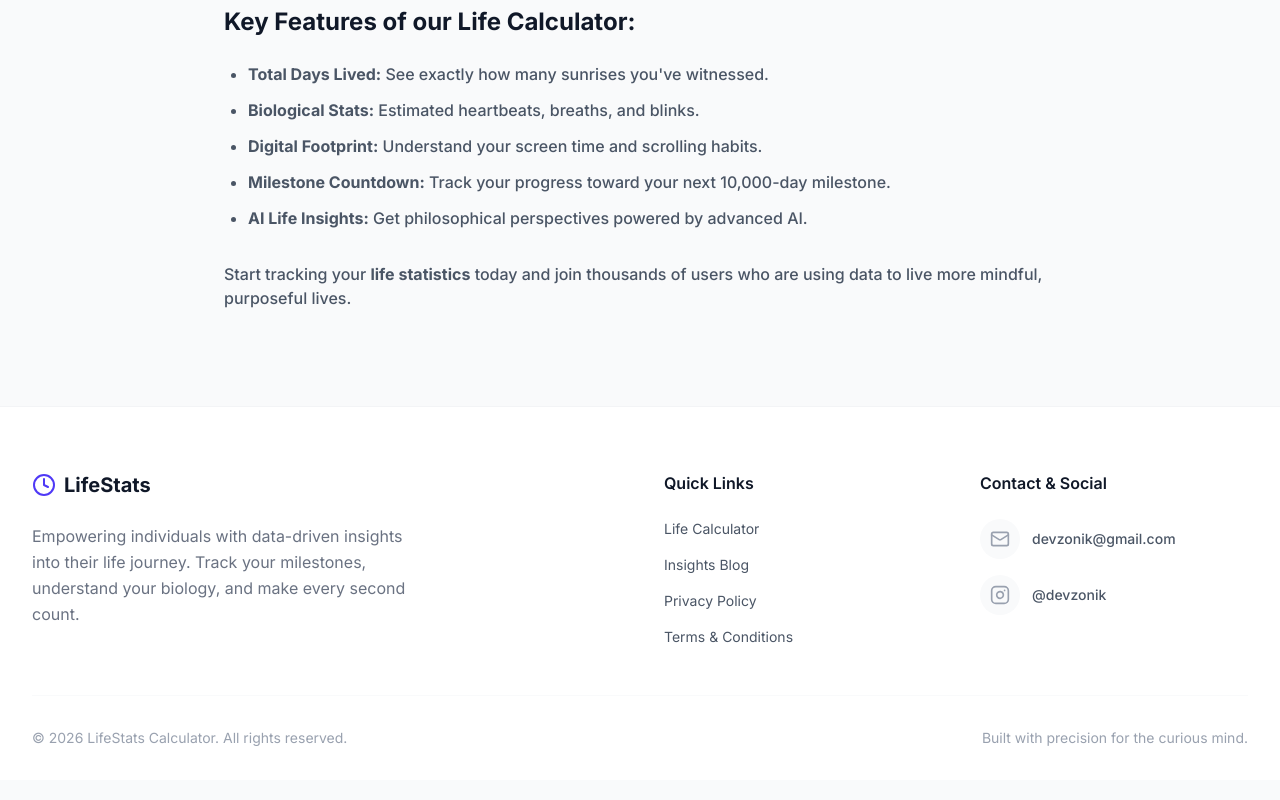
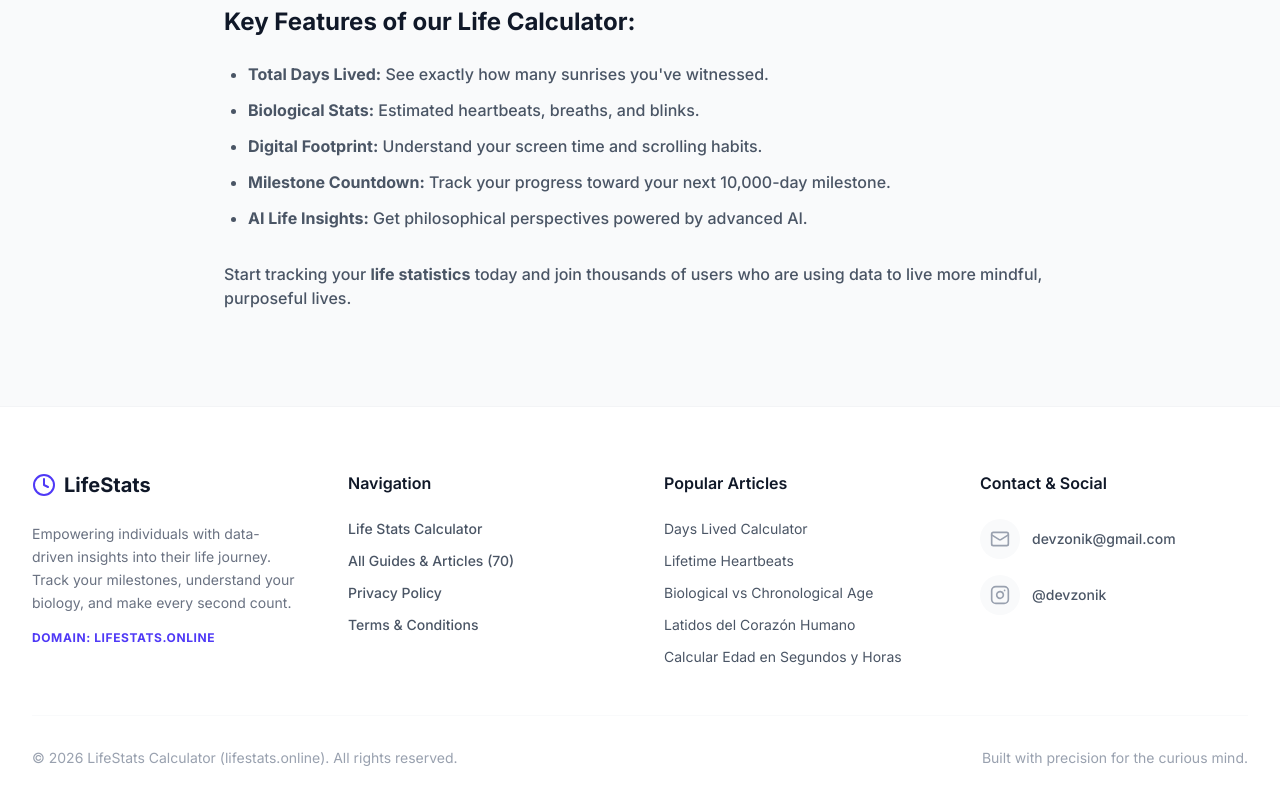
Before and after one commit to Devzonik/Life-Stats-Calculators-, a React (Vite) app: page / in a window 1280 px wide. Shown: the part 4174-4974 px from the top of the page. Built offline with nearby package versions, Linux system fonts and the light colour scheme.

Commit message:
style: update footer UI and refresh sitemap
Refactor footer layout to include site domain and improve link navigation. Update sitemap metadata and priorities to reflect current content structure.

```diff
--- a/src/App.tsx
+++ b/src/App.tsx
@@ -336,23 +336,36 @@ const Footer = () => (
   <footer className="bg-white border-t border-gray-100 pt-16 pb-8">
     <div className="max-w-7xl mx-auto px-4 sm:px-6 lg:px-8">
       <div className="grid grid-cols-1 md:grid-cols-4 gap-12 mb-12">
-        <div className="col-span-1 md:col-span-2">
+        <div className="col-span-1 md:col-span-1">
           <div className="flex items-center space-x-2 mb-6">
             <Clock className="text-indigo-600 w-6 h-6" />
             <span className="text-xl font-bold">LifeStats</span>
           </div>
-          <p className="text-gray-500 max-w-sm leading-relaxed">
+          <p className="text-gray-500 text-sm leading-relaxed mb-4">
             Empowering individuals with data-driven insights into their life journey.
             Track your milestones, understand your biology, and make every second count.
           </p>
-        </div>
-        <div>
-          <h4 className="font-semibold text-gray-900 mb-6">Quick Links</h4>
-          <ul className="space-y-4 text-gray-600 text-sm">
-            <li><Link to="/" className="hover:text-indigo-600 transition-colors">Life Calculator</Link></li>
-            <li><Link to="/blog" className="hover:text-indigo-600 transition-colors">Insights Blog</Link></li>
-            <li><Link to="/privacy" className="hover:text-indigo-600 transition-colors">Privacy Policy</Link></li>
-            <li><Link to="/terms" className="hover:text-indigo-600 transition-colors">Terms & Conditions</Link></li>
+          <p className="text-xs text-indigo-600 font-bold uppercase tracking-wider">
+            Domain: lifestats.online
+          </p>
+        </div>
+        <div>
+          <h4 className="font-semibold text-gray-900 mb-6">Navigation</h4>
+          <ul className="space-y-3 text-gray-600 text-sm">
+            <li><Link to="/" className="hover:text-indigo-600 transition-colors font-medium">Life Stats Calculator</Link></li>
+            <li><Link to="/blog" className="hover:text-indigo-600 transition-colors font-medium">All Guides & Articles (70)</Link></li>
+            <li><Link to="/privacy" className="hover:text-indigo-600 transition-colors font-medium">Privacy Policy</Link></li>
+            <li><Link to="/terms" className="hover:text-indigo-600 transition-colors font-medium">Terms & Conditions</Link></li>
+          </ul>
+        </div>
+        <div>
+          <h4 className="font-semibold text-gray-900 mb-6">Popular Articles</h4>
+          <ul className="space-y-3 text-gray-600 text-sm">
+            <li><Link to="/blog/how-many-days-have-i-lived-life-stats-calculator" className="hover:text-indigo-600 transition-colors">Days Lived Calculator</Link></li>
+            <li><Link to="/blog/heartbeats-lifetime-life-stat" className="hover:text-indigo-600 transition-colors">Lifetime Heartbeats</Link></li>
+            <li><Link to="/blog/biological-vs-chronological-age-life-calculator" className="hover:text-indigo-600 transition-colors">Biological vs Chronological Age</Link></li>
+            <li><Link to="/blog/cuantos-latidos-da-el-corazon-en-una-vida-humana" className="hover:text-indigo-600 transition-colors">Latidos del Corazón Humano</Link></li>
+            <li><Link to="/blog/calcular-edad-en-segundos-minutos-horas-tiempo-vida" className="hover:text-indigo-600 transition-colors">Calcular Edad en Segundos y Horas</Link></li>
           </ul>
         </div>
         <div>
@@ -382,7 +395,7 @@ const Footer = () => (
         </div>
       </div>
       <div className="border-t border-gray-50 pt-8 flex flex-col md:flex-row justify-between items-center text-sm text-gray-400">
-        <p>© 2026 LifeStats Calculator. All rights reserved.</p>
+        <p>© 2026 LifeStats Calculator (lifestats.online). All rights reserved.</p>
         <p className="mt-4 md:mt-0">Built with precision for the curious mind.</p>
       </div>
     </div>
@@ -3241,6 +3254,13 @@ const BlogPostPage = () => {
   const { slug } = useParams();
   const post = BLOG_POSTS.find(p => p.slug === slug);
 
+  const relatedPosts = useMemo(() => {
+    if (!post) return [];
+    return BLOG_POSTS
+      .filter(p => p.slug !== post.slug)
+      .slice(0, 3);
+  }, [post?.slug]);
+
   useEffect(() => {
     if (post) {
       document.title = `${post.title} | Life Stats Calculator`;
@@ -3260,33 +3280,68 @@ const BlogPostPage = () => {
       }
       metaKeywords.setAttribute('content', post.keywords.join(', '));
 
-      // Add JSON-LD BlogPosting schema
+      // Add JSON-LD BlogPosting & BreadcrumbList schema
       const script = document.createElement('script');
       script.type = 'application/ld+json';
       script.id = 'blog-json-ld';
+      const canonicalArticleUrl = `https://lifestats.online/blog/${post.slug}`;
       const schema = {
         "@context": "https://schema.org",
+        "@graph": [
+          {
             "@type": "BlogPosting",
+            "@id": `${canonicalArticleUrl}#article`,
+            "isPartOf": {
+              "@type": "WebPage",
+              "@id": canonicalArticleUrl
+            },
             "headline": post.title,
             "description": post.excerpt,
             "datePublished": new Date(post.date).toISOString(),
+            "dateModified": "2026-10-28T12:00:00.000Z",
+            "mainEntityOfPage": canonicalArticleUrl,
             "author": {
               "@type": "Organization",
-          "name": "LifeStats Editorial"
+              "name": "LifeStats Editorial",
+              "url": "https://lifestats.online"
             },
-        "image": `https://picsum.photos/seed/${post.slug}/1200/800`,
             "publisher": {
               "@type": "Organization",
               "name": "Life Stats Calculator",
+              "url": "https://lifestats.online",
               "logo": {
                 "@type": "ImageObject",
                 "url": "https://picsum.photos/seed/life-stats/200/200"
               }
             },
-        "mainEntityOfPage": {
-          "@type": "WebPage",
-          "@id": window.location.href
-        }
+            "image": `https://picsum.photos/seed/${post.slug}/1200/800`,
+            "keywords": post.keywords.join(', ')
+          },
+          {
+            "@type": "BreadcrumbList",
+            "@id": `${canonicalArticleUrl}#breadcrumb`,
+            "itemListElement": [
+              {
+                "@type": "ListItem",
+                "position": 1,
+                "name": "Home",
+                "item": "https://lifestats.online/"
+              },
+              {
+                "@type": "ListItem",
+                "position": 2,
+                "name": "Blog",
+                "item": "https://lifestats.online/blog"
+              },
+              {
+                "@type": "ListItem",
+                "position": 3,
+                "name": post.title,
+                "item": canonicalArticleUrl
+              }
+            ]
+          }
+        ]
       };
       script.text = JSON.stringify(schema);
       document.head.appendChild(script);
@@ -3423,6 +3478,44 @@ const BlogPostPage = () => {
             ))}
           </div>
         </div>
+
+        {/* Related Articles Section for Deep Internal Linking */}
+        {relatedPosts.length > 0 && (
+          <div className="mt-20 pt-16 border-t border-gray-100">
+            <div className="flex items-center justify-between mb-8">
+              <h2 className="text-2xl lg:text-3xl font-black text-gray-900">Explore Related Guides</h2>
+              <Link to="/blog" className="text-sm font-bold text-indigo-600 hover:text-indigo-800 flex items-center space-x-1">
+                <span>View all 70 articles</span>
+                <ChevronRight className="w-4 h-4" />
+              </Link>
+            </div>
+            <div className="grid grid-cols-1 md:grid-cols-3 gap-6">
+              {relatedPosts.map(rel => (
+                <Link
+                  key={rel.slug}
+                  to={`/blog/${rel.slug}`}
+                  className="group bg-gray-50 hover:bg-white p-6 rounded-3xl border border-gray-100 hover:border-indigo-100 hover:shadow-xl transition-all flex flex-col justify-between"
+                >
+                  <div>
+                    <span className="text-[10px] font-black uppercase tracking-wider text-indigo-600 bg-indigo-50 px-3 py-1 rounded-full mb-3 inline-block">
+                      {rel.tags[0] || 'Guide'}
+                    </span>
+                    <h3 className="text-lg font-bold text-gray-900 group-hover:text-indigo-600 transition-colors line-clamp-2 mb-2 leading-snug">
+                      {rel.title}
+                    </h3>
+                    <p className="text-xs text-gray-500 line-clamp-3 mb-6 font-medium leading-relaxed">
+                      {rel.excerpt}
+                    </p>
+                  </div>
+                  <span className="text-xs font-black text-indigo-600 inline-flex items-center space-x-1 group-hover:translate-x-1 transition-transform">
+                    <span>Read Full Guide</span>
+                    <ChevronRight className="w-4 h-4" />
+                  </span>
+                </Link>
+              ))}
+            </div>
+          </div>
+        )}
       </div>
     </article>
   );
```
Also changed, not shown: 1 other file (tests, documents, lock files or other folders). Lines whose indentation alone changed are shown as unchanged.
